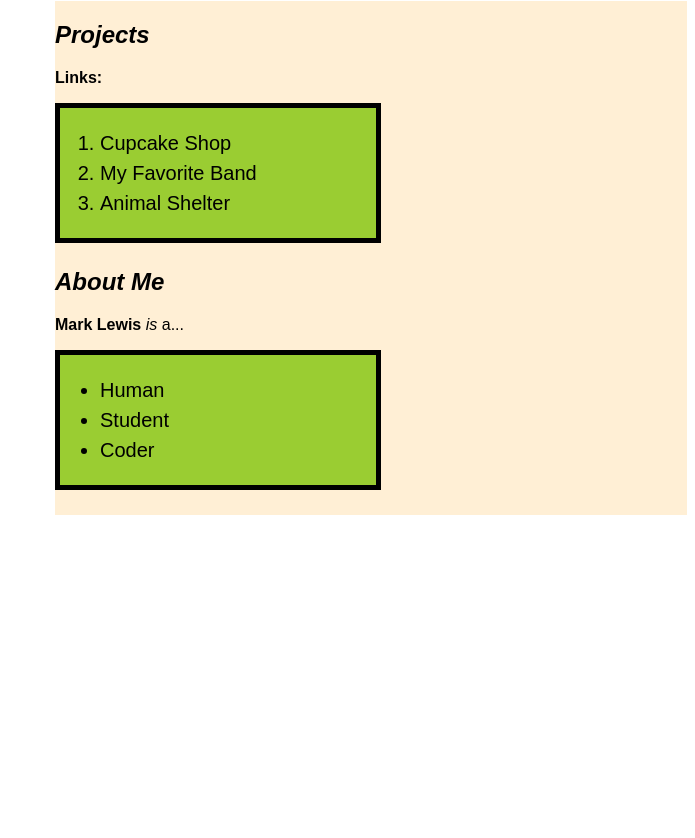
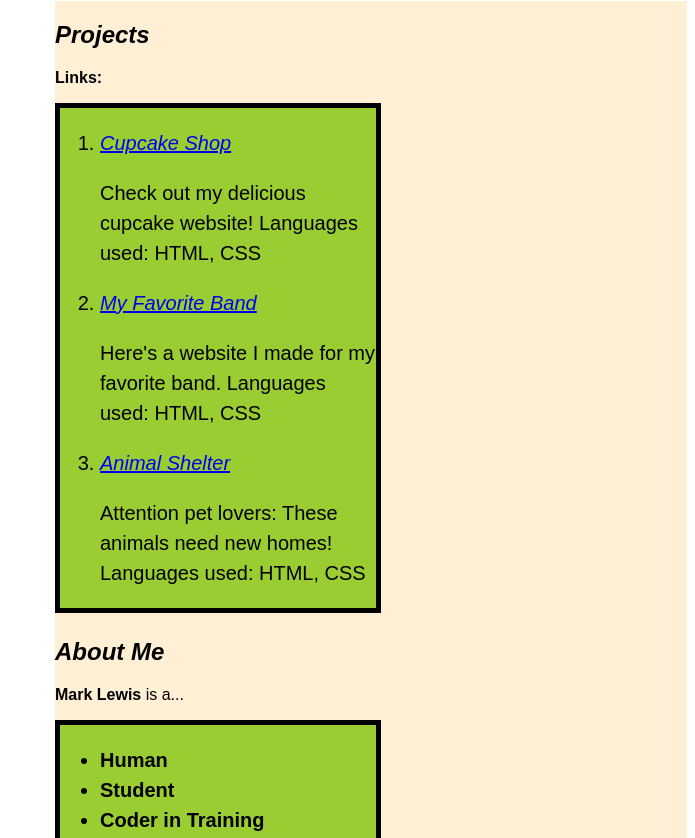
Before and after one commit to mlewisark/Portfolio-Landing-Page, a plain HTML site: page index.html in a window 1280 px wide. Shown: the part 1114-1952 px from the top of the page, without its empty margins (585-1280 px from the left). Before the commit the page ends 1629 px from the top, so only its background shows below. Drawn offline with Linux system fonts and the light colour scheme.

Commit message:
Update index.html

```diff
--- a/index.html
+++ b/index.html
@@ -11,17 +11,22 @@
     <h2>Projects</h2>
     <p><strong>Links:</strong></p>
     <div class="box1"><ol>
-      <li>Cupcake Shop</li>
-      <li>My Favorite Band</li>
-      <li>Animal Shelter</li>
+      <li><a href="hello.com"><em>Cupcake Shop</em></a></li>
+      <p>Check out my delicious cupcake website! Languages used: HTML, CSS</p>
+      <li><a href="hello.com"><em>My Favorite Band</em></a></li>
+      <p>Here's a website I made for my favorite band. Languages used: HTML, CSS</p>
+      <li><a href="hello.com"><em>Animal Shelter</em></a></li>
+      <p>Attention pet lovers: These animals need new homes! Languages used: HTML, CSS </p>
     </ol></div>
     <h2>About Me</h2>
-    <p><strong>Mark Lewis</strong> <em>is</em> a...</p>
+    <p><strong>Mark Lewis</strong> is a...</p>
     <div class="box1"><ul>
-      <li>Human</li>
-      <li>Student</li>
-      <li>Coder</li>
-    </ul></div>
+      <li><strong>Human</strong></li>
+      <li><strong>Student</strong></li>
+      <li><strong>Coder in Training</strong></li>
+      <p>In 2022, Mark left his job at a sculpture foundry in order to attend Epicodus. From 2012-2021, Mark worked at Yale Union (a former center for contemporary art in Portland, Oregon) as a music curator.<br>Mark loves gardening, wine, and music.</p>
+    </ul>
+  </div>
   </div>
 </body>
 </html>
```
